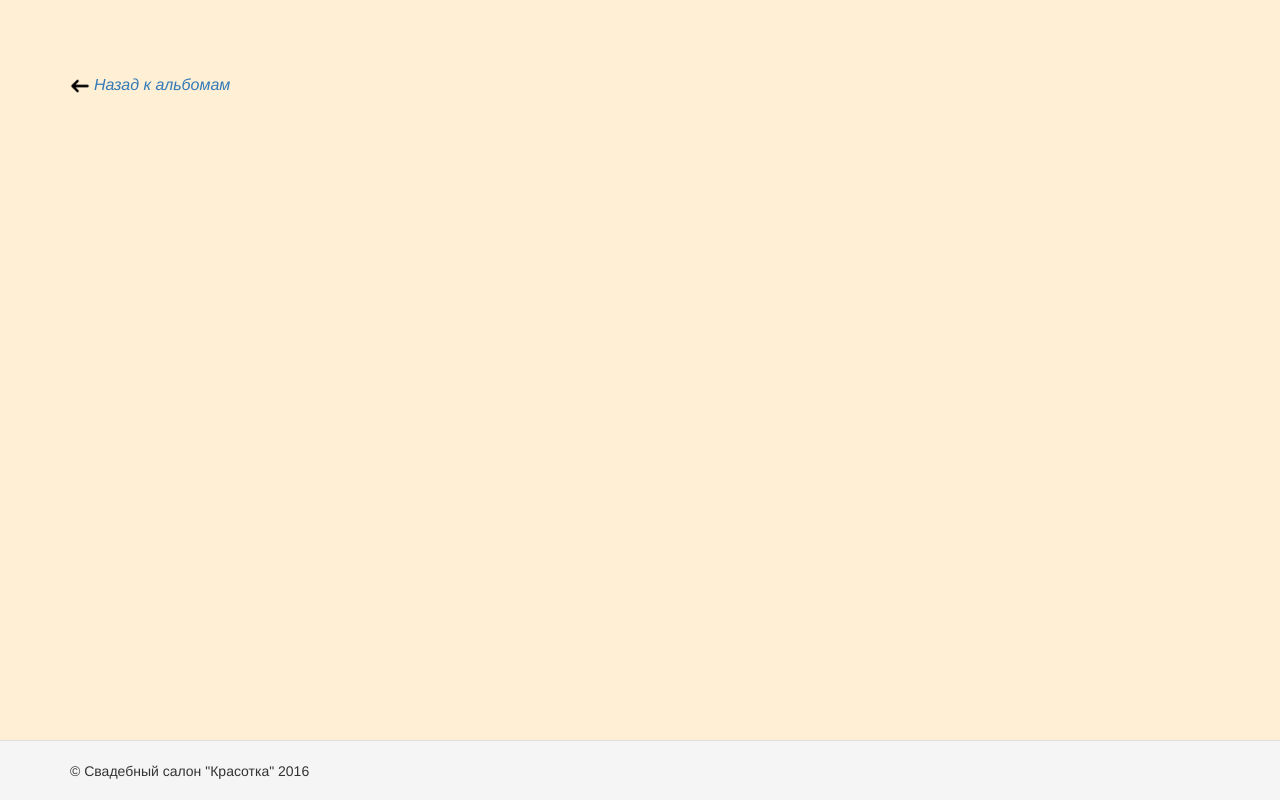
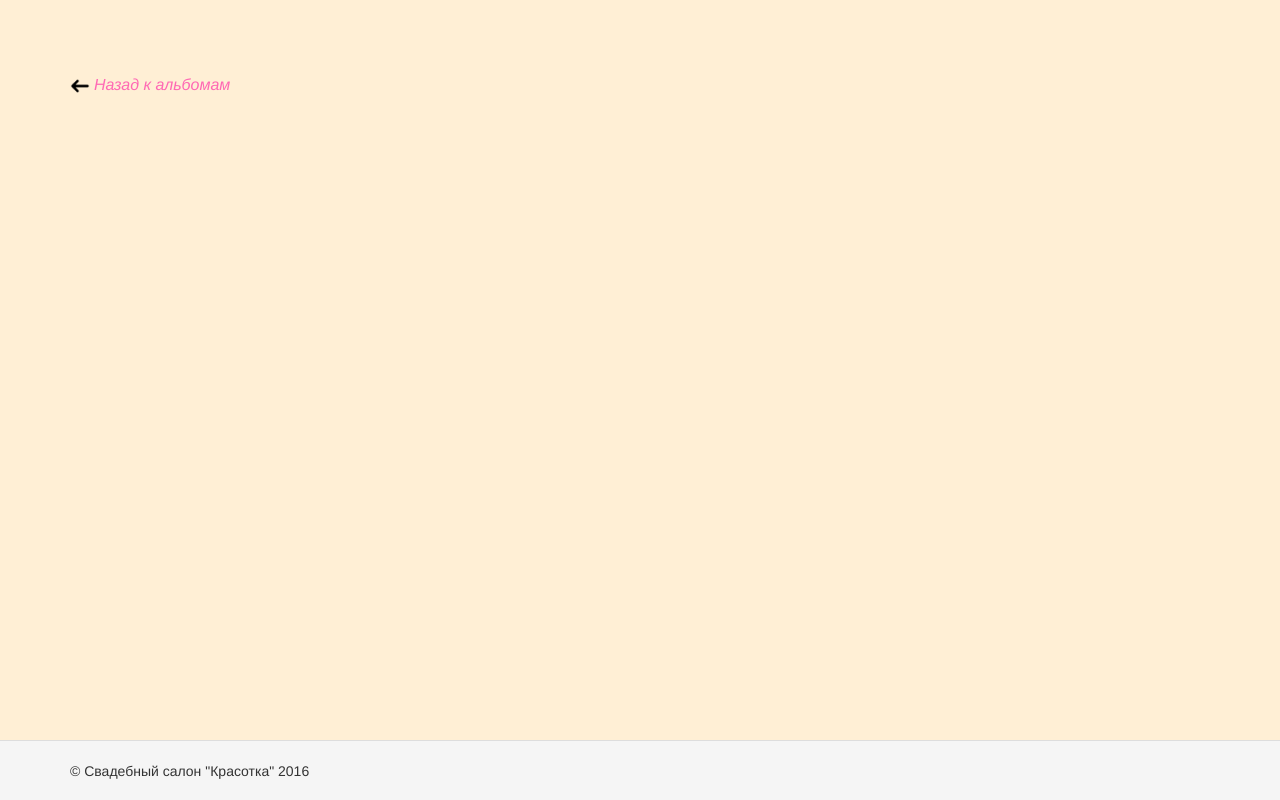
Before and after one commit to ptelevich/krasotka_promo, a Yii app: template views/site/view.php in a window 1280 px wide. Run offline with PHP 8.4 and a stand-in for Yii, Linux system fonts and the light colour scheme; the template is opened without the code that fills it, so the values that code supplies are empty; some libraries are stand-ins or nearby versions.

Commit message:
changed color for url back on view page

```diff
--- a/views/site/view.php
+++ b/views/site/view.php
@@ -19,7 +19,7 @@
     }
 </style>
 
-<a href="/" style="line-height: 30px;">
+<a href="/" style="line-height: 30px; color: hotpink;">
     <img src="/img/back-arrow.png" title="Назад к альбому" width="20"/>
     <span style="font-size: 16px; font-style: italic;">Назад к альбомам</span>
 </a>
```
